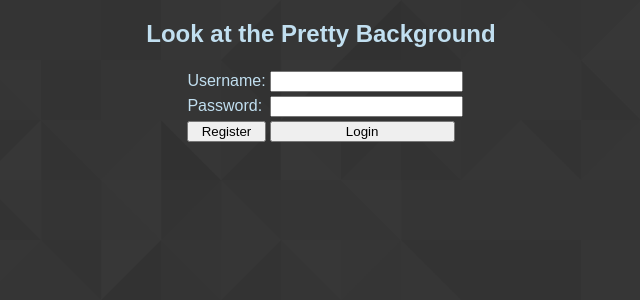
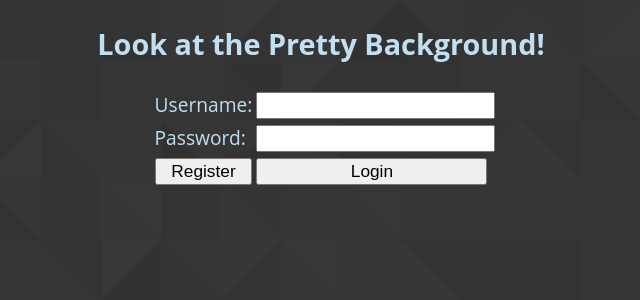
Before and after one commit to yawata159/flask-login, a Flask app: page /login/ in a window 1280 px wide. Shown: the top 300 px of the page, without its empty margins (319-959 px from the left). Run offline with Flask 2, Linux system fonts and the light colour scheme.

Commit message:
Style stuff for no reason

```diff
--- a/static/style.css
+++ b/static/style.css
@@ -1,6 +1,7 @@
 body {
-    font-family: Sans-Serif;
-    color:#c1dff0
+    font-family: "Open Sans", "Source Sans Pro", Sans-Serif;
+    font-size: 1.2em;
+    color:#c1dff0;
 }
 
 table {
@@ -10,6 +11,7 @@ table {
 
 input.cell {
     width:100%;
+    font-size: 0.9em;
 }
 
 a {
--- a/templates/home.html
+++ b/templates/home.html
@@ -7,7 +7,7 @@
   </head>
 
   <body background="../static/footer_lodyas.png">
-    <h2 align="center">Look at the Pretty Background</h2>
+    <h2 align="center">Look at the Pretty Background!</h2>
 
 
     <p align="center">{{ message }}</p>
```
